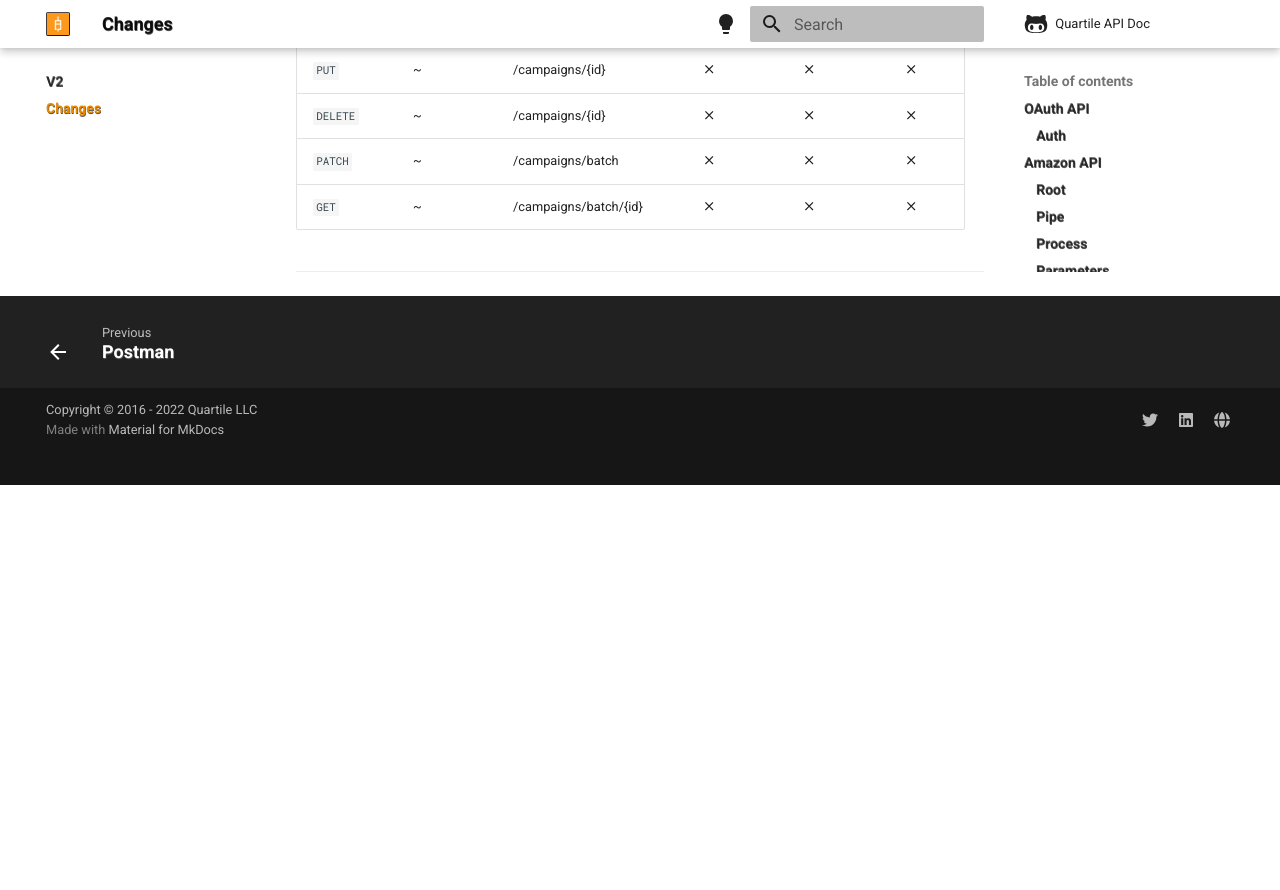
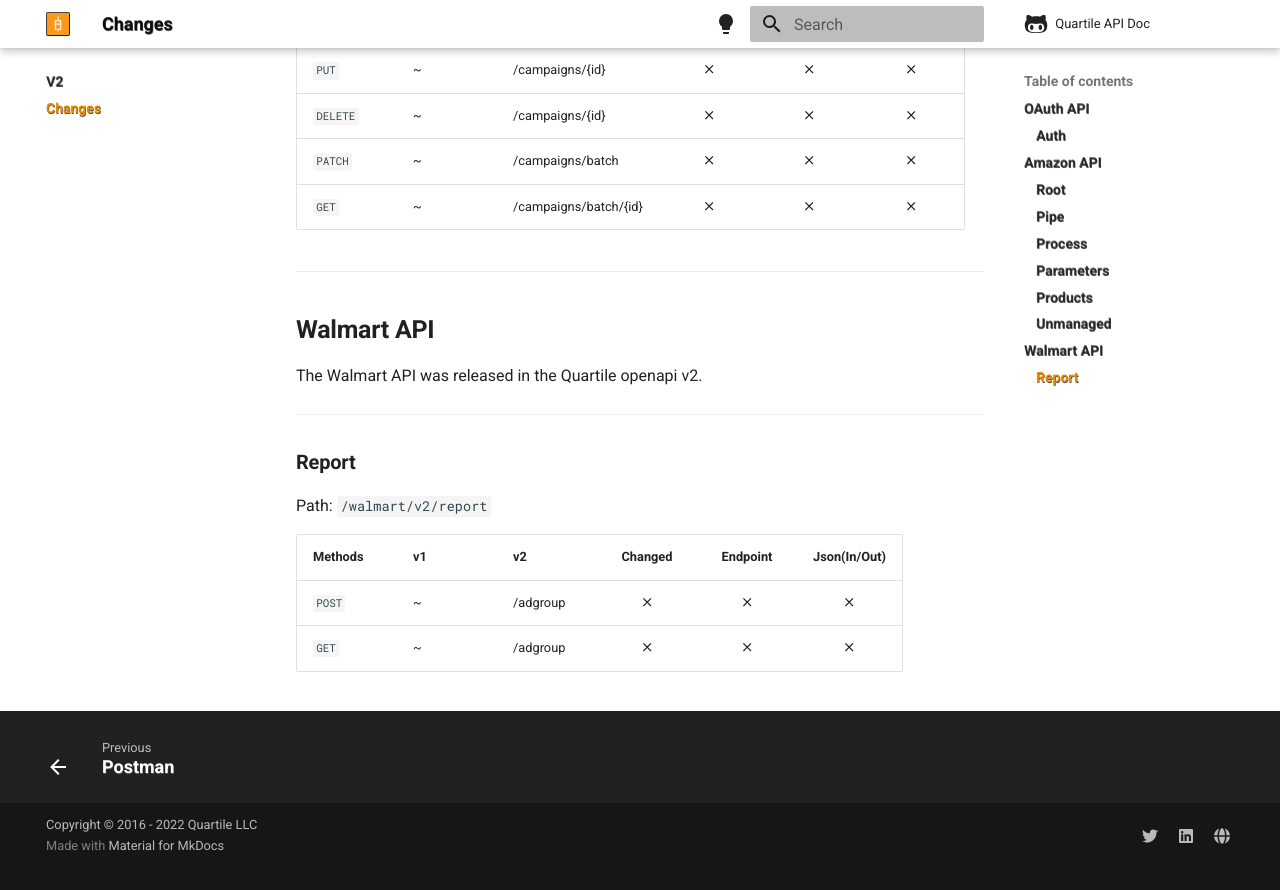
Before and after one commit to quartile-openapi/openapi-docs, an MkDocs documentation site: the page built from docs/changes-v1-to-v2.md, in a window 1280 px wide and 900 px high, scrolled down 5513 px. Shown: the top 890 px of the window. Built offline with MkDocs 1.6.1 and Material for MkDocs 9.7.7, drawn with Linux system fonts in a browser that asks for light colours; comment, search, counter and statistics services are not loaded; before the commit the page ends 5998 px from its top, so only the background shows below that.

Commit message:
Sync from Azure DevOps 2025-04-11 17:29:25

```diff
--- a/docs/changes-v1-to-v2.md
+++ b/docs/changes-v1-to-v2.md
@@ -174,3 +174,21 @@ Path: `/amazon/{version}/unmanaged`
 | `GET`    | ~                | /campaigns/batch/{id}  | :material-close: | :material-close: | :material-close: |
 
 ---
+
+
+
+## **Walmart API**
+
+The Walmart API was released in the Quartile openapi v2.
+
+---
+
+
+### **Report**
+
+Path: `/walmart/v2/report`
+
+| Methods   | v1         | v2                       | Changed          | Endpoint         | Json(In/Out)     |
+|-----------|------------|--------------------------|:----------------:|:----------------:|:----------------:|
+| `POST`    | ~          | /adgroup                 | :material-close: | :material-close: | :material-close: |
+| `GET`     | ~          | /adgroup                 | :material-close: | :material-close: | :material-close: |
```
Also changed, not shown: 1 other file.
